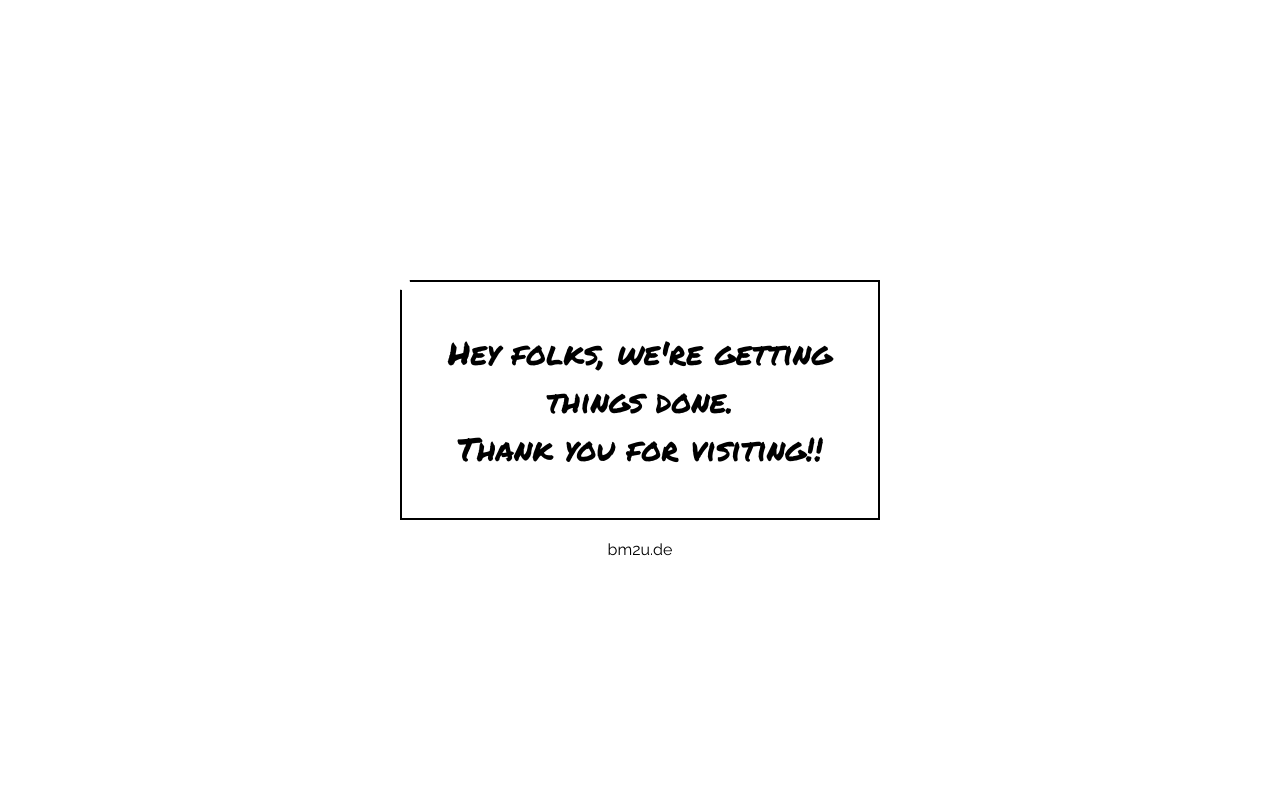
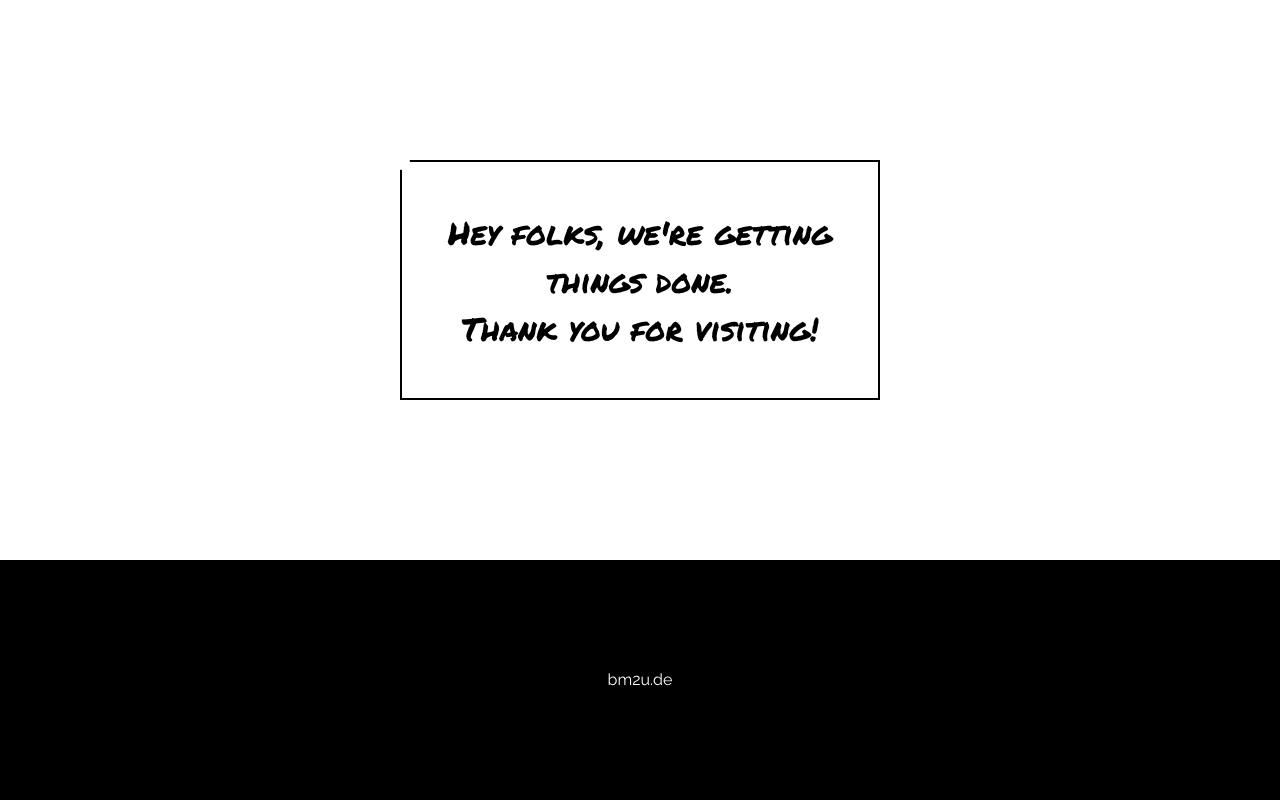
Before and after one commit to bm2u/bm2u.de, a website built with webpack: page src/html/index.html in a window 1280 px wide. Built offline with nearby package versions, Linux system fonts and the light colour scheme; files whose address does not match are found by name.

Commit message:
some layout issues with flexbox

```diff
--- a/src/html/index.html
+++ b/src/html/index.html
@@ -6,11 +6,18 @@
   <title>bm2u.de</title>
   <link href="css/styles.css" rel="stylesheet">
 </head>
-
-<body>
-  <div class="container">
-    <p class="badge">Hey folks, we're getting things done.<br>Thank you for visiting!!</p>
-  </div>
+<body class="page">
+    <div class="main">
+      <div class="main-content">
+        <div class="container">
+          <p class="badge">Hey folks, we're getting things done.
+            <br>Thank you for visiting!</p>
+        </div>
+      </div>
+    </div>
+    <div class="footer">
+      <div class="footer-content">bm2u.de</div>
+    </div>
 </body>
 
 </html>
--- /dev/null
+++ b/src/scss/_layout.scss
@@ -0,0 +1,48 @@
+html, body {
+  height: 100%;
+  min-height: 100%;
+}
+
+.page,
+.main {
+  height: inherit;
+}
+
+.page {
+  @include make-container();
+  display: flex;
+  flex-direction: column;
+  flex-wrap: nowrap;
+}
+
+.main {
+
+  @include make-row();
+
+  &-nav {
+    @include make-col-ready();
+    display: flex;
+    flex-direction: column;
+    flex-wrap: nowrap;
+    }
+
+  &-content {
+    @include make-col-ready();
+
+  }
+}
+
+.footer {
+  @include make-row();
+  background: #000;
+  color: #fff;
+  flex: 0 0 30%;
+  font-family: 'Raleway', sans-serif;
+
+  &-content {
+    @include make-col-ready();
+    margin: auto auto;
+    text-align: center;
+    font-size: 1rem;
+  }
+}
--- a/src/scss/styles.scss
+++ b/src/scss/styles.scss
@@ -3,6 +3,7 @@
 @import url('https://fonts.googleapis.com/css?family=Permanent+Marker');
 
 @import "~bootstrap/scss/bootstrap-reboot";
+@import "layout";
 
 @keyframes turn-around {
   0% {top: - .5rem; left: - .5rem;}
@@ -57,18 +58,18 @@
     }
   }
 
-  &::after {
-    content: 'bm2u.de';
-    font-weight: 400;
-    font-family: 'Raleway', sans-serif;
-    font-size: 1rem;
-    position: absolute;
-    top: 11rem;
-    left: 50%;
-    transform: translateX(-50%);
+  // &::after {
+  //   content: 'bm2u.de';
+  //   font-weight: 400;
+  //   font-family: 'Raleway', sans-serif;
+  //   font-size: 1rem;
+  //   position: absolute;
+  //   top: 11rem;
+  //   left: 50%;
+  //   transform: translateX(-50%);
 
-    @include media-breakpoint-up(sm) {
-      top: 16rem;
-    }
-  }
+  //   @include media-breakpoint-up(sm) {
+  //     top: 16rem;
+  //   }
+  // }
 }
```
